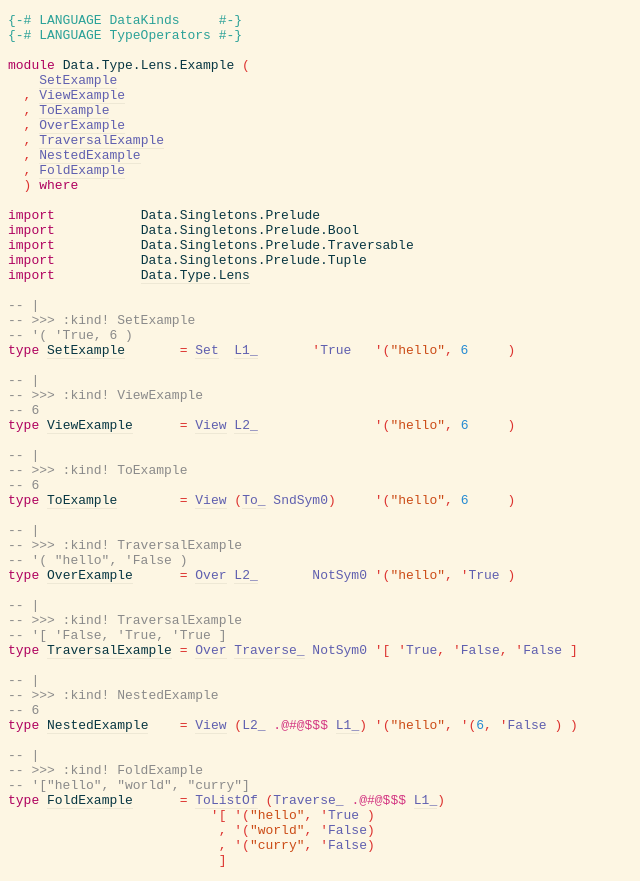
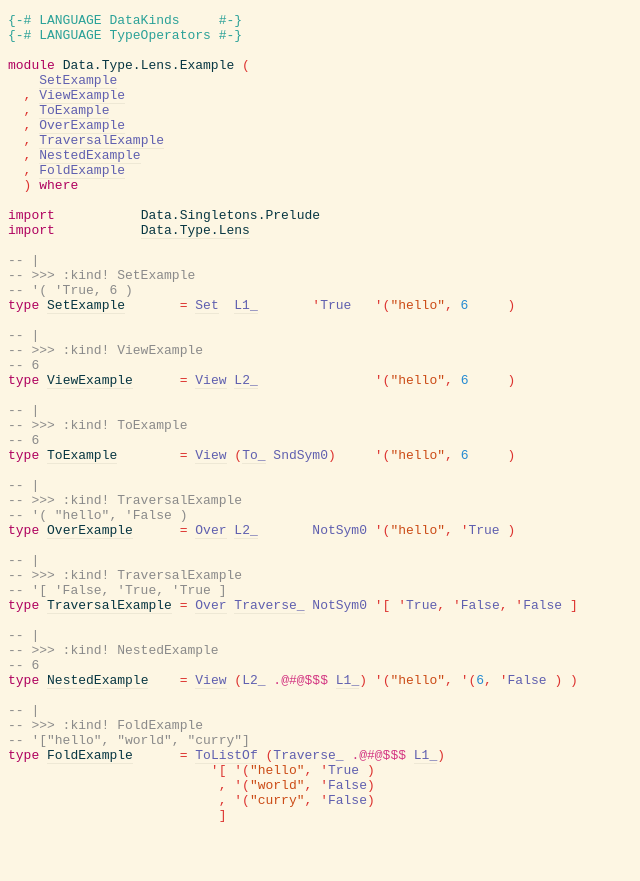
Before and after one commit to mstksg/lens-typelevel, a plain HTML site: page src/Data.Type.Lens.Example.html in a window 1280 px wide. Shown: the whole page, without its empty margins (0-640 px from the left). After the commit the page ends 836 px from the top, so only its background shows below. Drawn offline with Linux system fonts and the light colour scheme.

Commit message:
Update gh-pages at Tue Oct 23 23:08:37 PDT 2018

```diff
--- a/src/Data.Type.Lens.Example.html
+++ b/src/Data.Type.Lens.Example.html
@@ -12,47 +12,44 @@
 </span><a name="line-12"></a><span>  </span><span class="hs-special">)</span><span> </span><span class="hs-keyword">where</span><span>
 </span><a name="line-13"></a><span>
 </span><a name="line-14"></a><span class="hs-keyword">import</span><span>           </span><span class="hs-identifier">Data.Singletons.Prelude</span><span>
-</span><a name="line-15"></a><span class="hs-keyword">import</span><span>           </span><span class="hs-identifier">Data.Singletons.Prelude.Bool</span><span>
-</span><a name="line-16"></a><span class="hs-keyword">import</span><span>           </span><span class="hs-identifier">Data.Singletons.Prelude.Traversable</span><span>
-</span><a name="line-17"></a><span class="hs-keyword">import</span><span>           </span><span class="hs-identifier">Data.Singletons.Prelude.Tuple</span><span>
-</span><a name="line-18"></a><span class="hs-keyword">import</span><span>           </span><a href="Data.Type.Lens.html"><span class="hs-identifier">Data.Type.Lens</span></a><span>
-</span><a name="line-19"></a><span>
-</span><a name="line-20"></a><span class="hs-comment">-- |</span><span>
-</span><a name="line-21"></a><span class="hs-comment">-- &gt;&gt;&gt; :kind! SetExample</span><span>
-</span><a name="line-22"></a><span class="hs-comment">-- '( 'True, 6 )</span><span>
-</span><a name="line-23"></a><span class="hs-keyword">type</span><span> </span><a name="SetExample"><a href="Data.Type.Lens.Example.html#SetExample"><span class="hs-identifier">SetExample</span></a></a><span>       </span><span class="hs-glyph">=</span><span> </span><a href="Data.Type.Lens.html#Set"><span class="hs-identifier hs-type">Set</span></a><span>  </span><a href="Data.Type.Lens.html#L1_"><span class="hs-identifier hs-type">L1_</span></a><span>       </span><span class="hs-special">'</span><span class="hs-identifier hs-type">True</span><span>   </span><span class="hs-special">'</span><span class="hs-special">(</span><span class="hs-string">&quot;hello&quot;</span><span class="hs-special">,</span><span> </span><span class="hs-number">6</span><span>     </span><span class="hs-special">)</span><span>
-</span><a name="line-24"></a><span>
-</span><a name="line-25"></a><span class="hs-comment">-- |</span><span>
-</span><a name="line-26"></a><span class="hs-comment">-- &gt;&gt;&gt; :kind! ViewExample</span><span>
-</span><a name="line-27"></a><span class="hs-comment">-- 6</span><span>
-</span><a name="line-28"></a><span class="hs-keyword">type</span><span> </span><a name="ViewExample"><a href="Data.Type.Lens.Example.html#ViewExample"><span class="hs-identifier">ViewExample</span></a></a><span>      </span><span class="hs-glyph">=</span><span> </span><a href="Data.Type.Lens.html#View"><span class="hs-identifier hs-type">View</span></a><span> </span><a href="Data.Type.Lens.html#L2_"><span class="hs-identifier hs-type">L2_</span></a><span>               </span><span class="hs-special">'</span><span class="hs-special">(</span><span class="hs-string">&quot;hello&quot;</span><span class="hs-special">,</span><span> </span><span class="hs-number">6</span><span>     </span><span class="hs-special">)</span><span>
-</span><a name="line-29"></a><span>
-</span><a name="line-30"></a><span class="hs-comment">-- |</span><span>
-</span><a name="line-31"></a><span class="hs-comment">-- &gt;&gt;&gt; :kind! ToExample</span><span>
-</span><a name="line-32"></a><span class="hs-comment">-- 6</span><span>
-</span><a name="line-33"></a><span class="hs-keyword">type</span><span> </span><a name="ToExample"><a href="Data.Type.Lens.Example.html#ToExample"><span class="hs-identifier">ToExample</span></a></a><span>        </span><span class="hs-glyph">=</span><span> </span><a href="Data.Type.Lens.html#View"><span class="hs-identifier hs-type">View</span></a><span> </span><span class="hs-special">(</span><a href="Data.Type.Lens.html#To_"><span class="hs-identifier hs-type">To_</span></a><span> </span><span class="hs-identifier hs-type">SndSym0</span><span class="hs-special">)</span><span>     </span><span class="hs-special">'</span><span class="hs-special">(</span><span class="hs-string">&quot;hello&quot;</span><span class="hs-special">,</span><span> </span><span class="hs-number">6</span><span>     </span><span class="hs-special">)</span><span>
-</span><a name="line-34"></a><span>
-</span><a name="line-35"></a><span class="hs-comment">-- |</span><span>
-</span><a name="line-36"></a><span class="hs-comment">-- &gt;&gt;&gt; :kind! TraversalExample</span><span>
-</span><a name="line-37"></a><span class="hs-comment">-- '( &quot;hello&quot;, 'False )</span><span>
-</span><a name="line-38"></a><span class="hs-keyword">type</span><span> </span><a name="OverExample"><a href="Data.Type.Lens.Example.html#OverExample"><span class="hs-identifier">OverExample</span></a></a><span>      </span><span class="hs-glyph">=</span><span> </span><a href="Data.Type.Lens.html#Over"><span class="hs-identifier hs-type">Over</span></a><span> </span><a href="Data.Type.Lens.html#L2_"><span class="hs-identifier hs-type">L2_</span></a><span>       </span><span class="hs-identifier hs-type">NotSym0</span><span> </span><span class="hs-special">'</span><span class="hs-special">(</span><span class="hs-string">&quot;hello&quot;</span><span class="hs-special">,</span><span> </span><span class="hs-special">'</span><span class="hs-identifier hs-type">True</span><span> </span><span class="hs-special">)</span><span>
-</span><a name="line-39"></a><span>
-</span><a name="line-40"></a><span class="hs-comment">-- |</span><span>
-</span><a name="line-41"></a><span class="hs-comment">-- &gt;&gt;&gt; :kind! TraversalExample</span><span>
-</span><a name="line-42"></a><span class="hs-comment">-- '[ 'False, 'True, 'True ]</span><span>
-</span><a name="line-43"></a><span class="hs-keyword">type</span><span> </span><a name="TraversalExample"><a href="Data.Type.Lens.Example.html#TraversalExample"><span class="hs-identifier">TraversalExample</span></a></a><span> </span><span class="hs-glyph">=</span><span> </span><a href="Data.Type.Lens.html#Over"><span class="hs-identifier hs-type">Over</span></a><span> </span><a href="Data.Type.Lens.html#Traverse_"><span class="hs-identifier hs-type">Traverse_</span></a><span> </span><span class="hs-identifier hs-type">NotSym0</span><span> </span><span class="hs-special">'</span><span class="hs-special">[</span><span> </span><span class="hs-special">'</span><span class="hs-identifier hs-type">True</span><span class="hs-special">,</span><span> </span><span class="hs-special">'</span><span class="hs-identifier hs-type">False</span><span class="hs-special">,</span><span> </span><span class="hs-special">'</span><span class="hs-identifier hs-type">False</span><span> </span><span class="hs-special">]</span><span>
-</span><a name="line-44"></a><span>
-</span><a name="line-45"></a><span class="hs-comment">-- |</span><span>
-</span><a name="line-46"></a><span class="hs-comment">-- &gt;&gt;&gt; :kind! NestedExample</span><span>
-</span><a name="line-47"></a><span class="hs-comment">-- 6</span><span>
-</span><a name="line-48"></a><span class="hs-keyword">type</span><span> </span><a name="NestedExample"><a href="Data.Type.Lens.Example.html#NestedExample"><span class="hs-identifier">NestedExample</span></a></a><span>    </span><span class="hs-glyph">=</span><span> </span><a href="Data.Type.Lens.html#View"><span class="hs-identifier hs-type">View</span></a><span> </span><span class="hs-special">(</span><span class="hs-identifier hs-type">L2_</span><span> </span><span class="hs-operator hs-type">.@#@$$$</span><span> </span><a href="Data.Type.Lens.html#L1_"><span class="hs-identifier hs-type">L1_</span></a><span class="hs-special">)</span><span> </span><span class="hs-special">'</span><span class="hs-special">(</span><span class="hs-string">&quot;hello&quot;</span><span class="hs-special">,</span><span> </span><span class="hs-special">'</span><span class="hs-special">(</span><span class="hs-number">6</span><span class="hs-special">,</span><span> </span><span class="hs-special">'</span><span class="hs-identifier hs-type">False</span><span> </span><span class="hs-special">)</span><span> </span><span class="hs-special">)</span><span>
-</span><a name="line-49"></a><span>
-</span><a name="line-50"></a><span class="hs-comment">-- |</span><span>
-</span><a name="line-51"></a><span class="hs-comment">-- &gt;&gt;&gt; :kind! FoldExample</span><span>
-</span><a name="line-52"></a><span class="hs-comment">-- '[&quot;hello&quot;, &quot;world&quot;, &quot;curry&quot;]</span><span>
-</span><a name="line-53"></a><span class="hs-keyword">type</span><span> </span><a name="FoldExample"><a href="Data.Type.Lens.Example.html#FoldExample"><span class="hs-identifier">FoldExample</span></a></a><span>      </span><span class="hs-glyph">=</span><span> </span><a href="Data.Type.Lens.html#ToListOf"><span class="hs-identifier hs-type">ToListOf</span></a><span> </span><span class="hs-special">(</span><span class="hs-identifier hs-type">Traverse_</span><span> </span><span class="hs-operator hs-type">.@#@$$$</span><span> </span><a href="Data.Type.Lens.html#L1_"><span class="hs-identifier hs-type">L1_</span></a><span class="hs-special">)</span><span>
-</span><a name="line-54"></a><span>                          </span><span class="hs-special">'</span><span class="hs-special">[</span><span> </span><span class="hs-special">'</span><span class="hs-special">(</span><span class="hs-string">&quot;hello&quot;</span><span class="hs-special">,</span><span> </span><span class="hs-special">'</span><span class="hs-identifier hs-type">True</span><span> </span><span class="hs-special">)</span><span>
-</span><a name="line-55"></a><span>                           </span><span class="hs-special">,</span><span> </span><span class="hs-special">'</span><span class="hs-special">(</span><span class="hs-string">&quot;world&quot;</span><span class="hs-special">,</span><span> </span><span class="hs-special">'</span><span class="hs-identifier hs-type">False</span><span class="hs-special">)</span><span>
-</span><a name="line-56"></a><span>                           </span><span class="hs-special">,</span><span> </span><span class="hs-special">'</span><span class="hs-special">(</span><span class="hs-string">&quot;curry&quot;</span><span class="hs-special">,</span><span> </span><span class="hs-special">'</span><span class="hs-identifier hs-type">False</span><span class="hs-special">)</span><span>
-</span><a name="line-57"></a><span>                           </span><span class="hs-special">]</span><span>
-</span><a name="line-58"></a></pre></body></html>
+</span><a name="line-15"></a><span class="hs-keyword">import</span><span>           </span><a href="Data.Type.Lens.html"><span class="hs-identifier">Data.Type.Lens</span></a><span>
+</span><a name="line-16"></a><span>
+</span><a name="line-17"></a><span class="hs-comment">-- |</span><span>
+</span><a name="line-18"></a><span class="hs-comment">-- &gt;&gt;&gt; :kind! SetExample</span><span>
+</span><a name="line-19"></a><span class="hs-comment">-- '( 'True, 6 )</span><span>
+</span><a name="line-20"></a><span class="hs-keyword">type</span><span> </span><a name="SetExample"><a href="Data.Type.Lens.Example.html#SetExample"><span class="hs-identifier">SetExample</span></a></a><span>       </span><span class="hs-glyph">=</span><span> </span><a href="Data.Type.Lens.html#Set"><span class="hs-identifier hs-type">Set</span></a><span>  </span><a href="Data.Type.Lens.html#L1_"><span class="hs-identifier hs-type">L1_</span></a><span>       </span><span class="hs-special">'</span><span class="hs-identifier hs-type">True</span><span>   </span><span class="hs-special">'</span><span class="hs-special">(</span><span class="hs-string">&quot;hello&quot;</span><span class="hs-special">,</span><span> </span><span class="hs-number">6</span><span>     </span><span class="hs-special">)</span><span>
+</span><a name="line-21"></a><span>
+</span><a name="line-22"></a><span class="hs-comment">-- |</span><span>
+</span><a name="line-23"></a><span class="hs-comment">-- &gt;&gt;&gt; :kind! ViewExample</span><span>
+</span><a name="line-24"></a><span class="hs-comment">-- 6</span><span>
+</span><a name="line-25"></a><span class="hs-keyword">type</span><span> </span><a name="ViewExample"><a href="Data.Type.Lens.Example.html#ViewExample"><span class="hs-identifier">ViewExample</span></a></a><span>      </span><span class="hs-glyph">=</span><span> </span><a href="Data.Type.Lens.html#View"><span class="hs-identifier hs-type">View</span></a><span> </span><a href="Data.Type.Lens.html#L2_"><span class="hs-identifier hs-type">L2_</span></a><span>               </span><span class="hs-special">'</span><span class="hs-special">(</span><span class="hs-string">&quot;hello&quot;</span><span class="hs-special">,</span><span> </span><span class="hs-number">6</span><span>     </span><span class="hs-special">)</span><span>
+</span><a name="line-26"></a><span>
+</span><a name="line-27"></a><span class="hs-comment">-- |</span><span>
+</span><a name="line-28"></a><span class="hs-comment">-- &gt;&gt;&gt; :kind! ToExample</span><span>
+</span><a name="line-29"></a><span class="hs-comment">-- 6</span><span>
+</span><a name="line-30"></a><span class="hs-keyword">type</span><span> </span><a name="ToExample"><a href="Data.Type.Lens.Example.html#ToExample"><span class="hs-identifier">ToExample</span></a></a><span>        </span><span class="hs-glyph">=</span><span> </span><a href="Data.Type.Lens.html#View"><span class="hs-identifier hs-type">View</span></a><span> </span><span class="hs-special">(</span><a href="Data.Type.Lens.html#To_"><span class="hs-identifier hs-type">To_</span></a><span> </span><span class="hs-identifier hs-type">SndSym0</span><span class="hs-special">)</span><span>     </span><span class="hs-special">'</span><span class="hs-special">(</span><span class="hs-string">&quot;hello&quot;</span><span class="hs-special">,</span><span> </span><span class="hs-number">6</span><span>     </span><span class="hs-special">)</span><span>
+</span><a name="line-31"></a><span>
+</span><a name="line-32"></a><span class="hs-comment">-- |</span><span>
+</span><a name="line-33"></a><span class="hs-comment">-- &gt;&gt;&gt; :kind! TraversalExample</span><span>
+</span><a name="line-34"></a><span class="hs-comment">-- '( &quot;hello&quot;, 'False )</span><span>
+</span><a name="line-35"></a><span class="hs-keyword">type</span><span> </span><a name="OverExample"><a href="Data.Type.Lens.Example.html#OverExample"><span class="hs-identifier">OverExample</span></a></a><span>      </span><span class="hs-glyph">=</span><span> </span><a href="Data.Type.Lens.html#Over"><span class="hs-identifier hs-type">Over</span></a><span> </span><a href="Data.Type.Lens.html#L2_"><span class="hs-identifier hs-type">L2_</span></a><span>       </span><span class="hs-identifier hs-type">NotSym0</span><span> </span><span class="hs-special">'</span><span class="hs-special">(</span><span class="hs-string">&quot;hello&quot;</span><span class="hs-special">,</span><span> </span><span class="hs-special">'</span><span class="hs-identifier hs-type">True</span><span> </span><span class="hs-special">)</span><span>
+</span><a name="line-36"></a><span>
+</span><a name="line-37"></a><span class="hs-comment">-- |</span><span>
+</span><a name="line-38"></a><span class="hs-comment">-- &gt;&gt;&gt; :kind! TraversalExample</span><span>
+</span><a name="line-39"></a><span class="hs-comment">-- '[ 'False, 'True, 'True ]</span><span>
+</span><a name="line-40"></a><span class="hs-keyword">type</span><span> </span><a name="TraversalExample"><a href="Data.Type.Lens.Example.html#TraversalExample"><span class="hs-identifier">TraversalExample</span></a></a><span> </span><span class="hs-glyph">=</span><span> </span><a href="Data.Type.Lens.html#Over"><span class="hs-identifier hs-type">Over</span></a><span> </span><a href="Data.Type.Lens.html#Traverse_"><span class="hs-identifier hs-type">Traverse_</span></a><span> </span><span class="hs-identifier hs-type">NotSym0</span><span> </span><span class="hs-special">'</span><span class="hs-special">[</span><span> </span><span class="hs-special">'</span><span class="hs-identifier hs-type">True</span><span class="hs-special">,</span><span> </span><span class="hs-special">'</span><span class="hs-identifier hs-type">False</span><span class="hs-special">,</span><span> </span><span class="hs-special">'</span><span class="hs-identifier hs-type">False</span><span> </span><span class="hs-special">]</span><span>
+</span><a name="line-41"></a><span>
+</span><a name="line-42"></a><span class="hs-comment">-- |</span><span>
+</span><a name="line-43"></a><span class="hs-comment">-- &gt;&gt;&gt; :kind! NestedExample</span><span>
+</span><a name="line-44"></a><span class="hs-comment">-- 6</span><span>
+</span><a name="line-45"></a><span class="hs-keyword">type</span><span> </span><a name="NestedExample"><a href="Data.Type.Lens.Example.html#NestedExample"><span class="hs-identifier">NestedExample</span></a></a><span>    </span><span class="hs-glyph">=</span><span> </span><a href="Data.Type.Lens.html#View"><span class="hs-identifier hs-type">View</span></a><span> </span><span class="hs-special">(</span><span class="hs-identifier hs-type">L2_</span><span> </span><span class="hs-operator hs-type">.@#@$$$</span><span> </span><a href="Data.Type.Lens.html#L1_"><span class="hs-identifier hs-type">L1_</span></a><span class="hs-special">)</span><span> </span><span class="hs-special">'</span><span class="hs-special">(</span><span class="hs-string">&quot;hello&quot;</span><span class="hs-special">,</span><span> </span><span class="hs-special">'</span><span class="hs-special">(</span><span class="hs-number">6</span><span class="hs-special">,</span><span> </span><span class="hs-special">'</span><span class="hs-identifier hs-type">False</span><span> </span><span class="hs-special">)</span><span> </span><span class="hs-special">)</span><span>
+</span><a name="line-46"></a><span>
+</span><a name="line-47"></a><span class="hs-comment">-- |</span><span>
+</span><a name="line-48"></a><span class="hs-comment">-- &gt;&gt;&gt; :kind! FoldExample</span><span>
+</span><a name="line-49"></a><span class="hs-comment">-- '[&quot;hello&quot;, &quot;world&quot;, &quot;curry&quot;]</span><span>
+</span><a name="line-50"></a><span class="hs-keyword">type</span><span> </span><a name="FoldExample"><a href="Data.Type.Lens.Example.html#FoldExample"><span class="hs-identifier">FoldExample</span></a></a><span>      </span><span class="hs-glyph">=</span><span> </span><a href="Data.Type.Lens.html#ToListOf"><span class="hs-identifier hs-type">ToListOf</span></a><span> </span><span class="hs-special">(</span><span class="hs-identifier hs-type">Traverse_</span><span> </span><span class="hs-operator hs-type">.@#@$$$</span><span> </span><a href="Data.Type.Lens.html#L1_"><span class="hs-identifier hs-type">L1_</span></a><span class="hs-special">)</span><span>
+</span><a name="line-51"></a><span>                          </span><span class="hs-special">'</span><span class="hs-special">[</span><span> </span><span class="hs-special">'</span><span class="hs-special">(</span><span class="hs-string">&quot;hello&quot;</span><span class="hs-special">,</span><span> </span><span class="hs-special">'</span><span class="hs-identifier hs-type">True</span><span> </span><span class="hs-special">)</span><span>
+</span><a name="line-52"></a><span>                           </span><span class="hs-special">,</span><span> </span><span class="hs-special">'</span><span class="hs-special">(</span><span class="hs-string">&quot;world&quot;</span><span class="hs-special">,</span><span> </span><span class="hs-special">'</span><span class="hs-identifier hs-type">False</span><span class="hs-special">)</span><span>
+</span><a name="line-53"></a><span>                           </span><span class="hs-special">,</span><span> </span><span class="hs-special">'</span><span class="hs-special">(</span><span class="hs-string">&quot;curry&quot;</span><span class="hs-special">,</span><span> </span><span class="hs-special">'</span><span class="hs-identifier hs-type">False</span><span class="hs-special">)</span><span>
+</span><a name="line-54"></a><span>                           </span><span class="hs-special">]</span><span>
+</span><a name="line-55"></a></pre></body></html>
```
